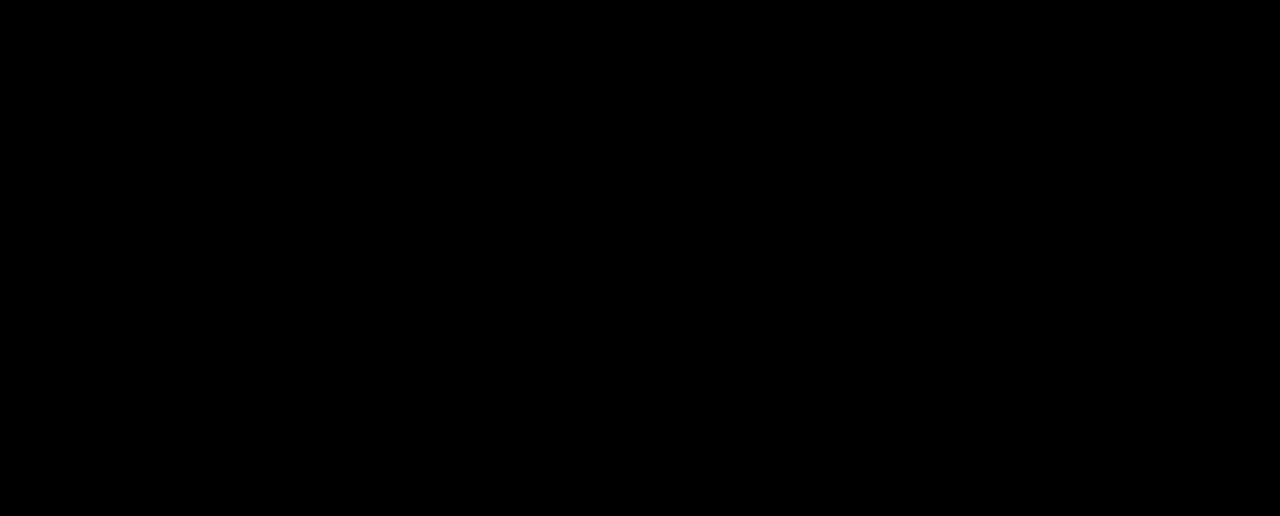
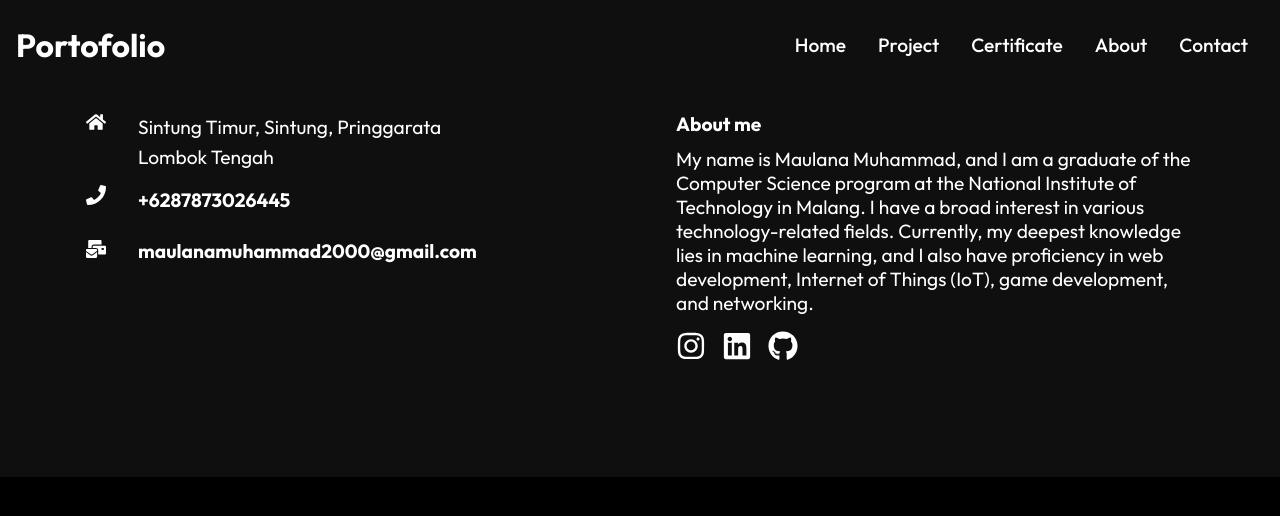
Before and after one commit to Maoelan/maoelan.github.io, a React (Create React App) app: page /about in a window 1280 px wide. Shown: the top 516 px of the page. Built offline with nearby package versions, Linux system fonts and the light colour scheme.

Commit message:
Render components

```diff
--- a/src/routes/About.js
+++ b/src/routes/About.js
@@ -1,8 +1,13 @@
 import React from 'react'
+import Navbar from "../components/Navbar";
+import Footer from '../components/Footer';
 
 const About = () => {
   return (
-    <div>About</div>
+    <div>
+      <Navbar></Navbar>
+      <Footer></Footer>
+    </div>
   )
 }
 
--- a/src/routes/Certificate.js
+++ b/src/routes/Certificate.js
@@ -1,8 +1,13 @@
 import React from 'react'
+import Navbar from "../components/Navbar";
+import Footer from '../components/Footer';
 
 const Certificate = () => {
   return (
-    <div>Certificate</div>
+    <div>
+      <Navbar></Navbar>
+      <Footer></Footer>
+    </div>
   )
 }
 
--- a/src/routes/Contact.js
+++ b/src/routes/Contact.js
@@ -1,8 +1,13 @@
 import React from 'react'
+import Navbar from "../components/Navbar";
+import Footer from '../components/Footer';
 
 const Contact = () => {
   return (
-    <div>Contact</div>
+    <div>
+      <Navbar></Navbar>
+      <Footer></Footer>
+    </div>
   )
 }
 
--- a/src/routes/Project.js
+++ b/src/routes/Project.js
@@ -1,8 +1,13 @@
 import React from 'react'
+import Navbar from "../components/Navbar";
+import Footer from '../components/Footer';
 
 const Project = () => {
   return (
-    <div>Project</div>
+    <div>
+      <Navbar></Navbar>
+      <Footer></Footer>
+    </div>
   )
 }
 
```
